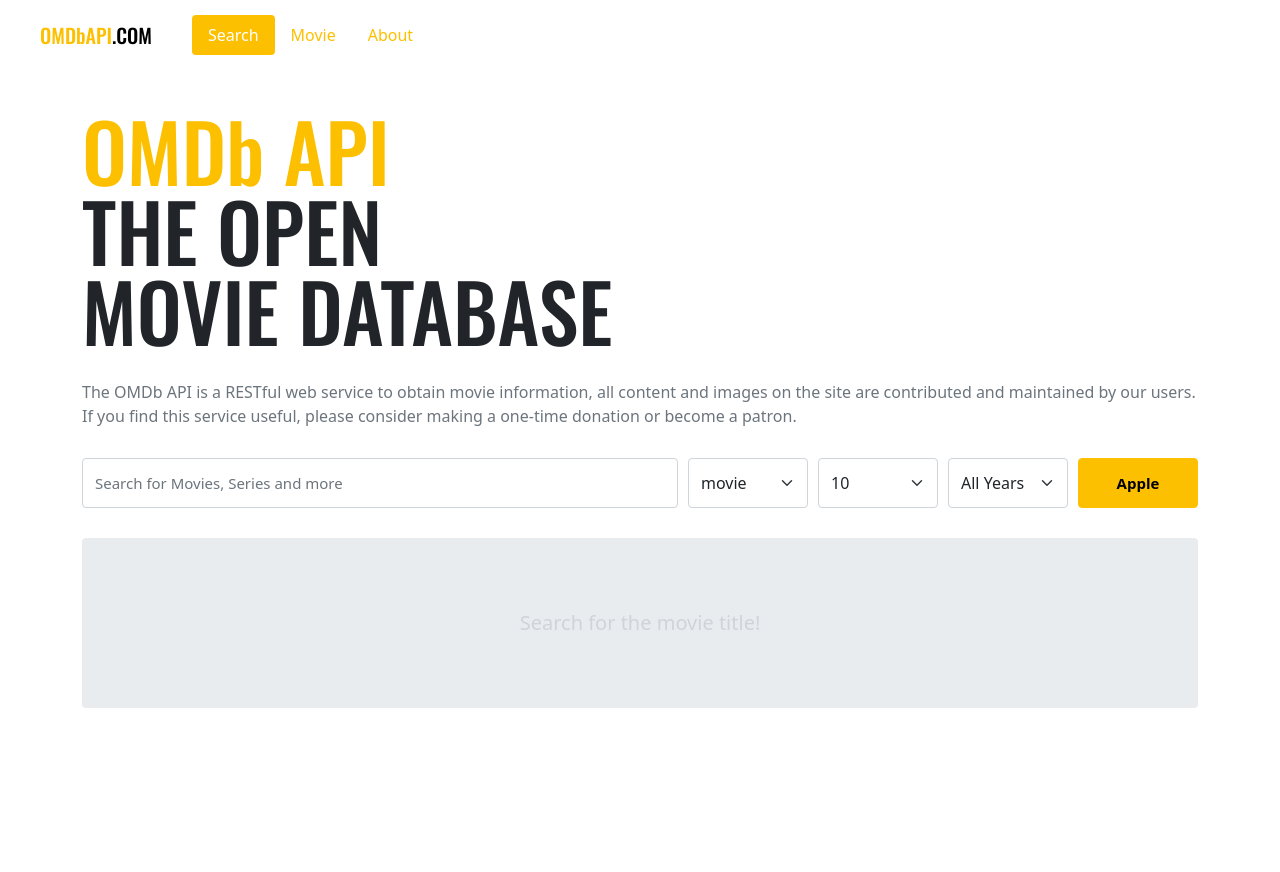
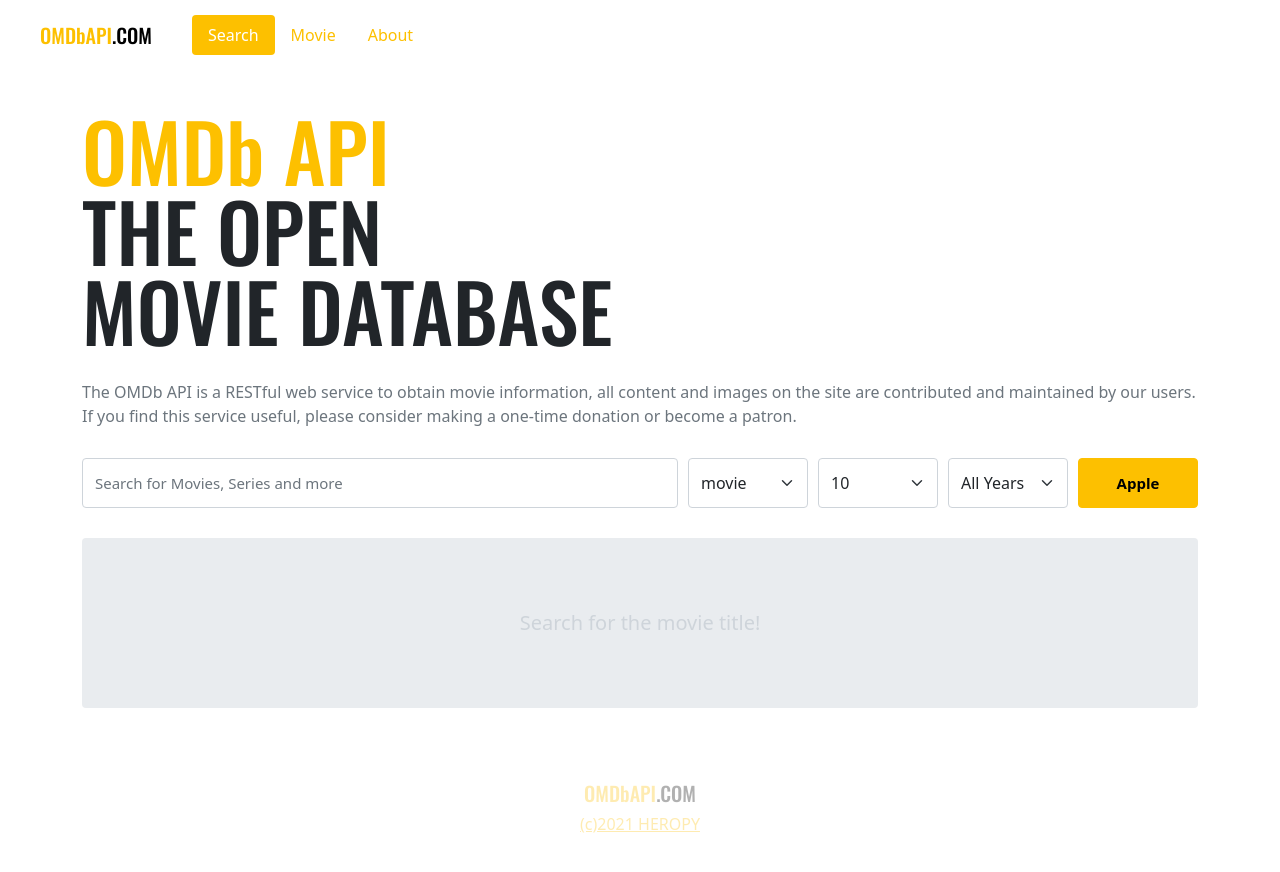
Before and after one commit to Nullgom/vue-movie-app, a Vue app: page / in a window 1280 px wide. Shown: the top 872 px of the page. Before the commit the page ends 800 px from the top, so only its background shows below. Built offline with nearby package versions, Linux system fonts and the light colour scheme.

Commit message:
22.Footer

```diff
--- a/src/App.vue
+++ b/src/App.vue
@@ -1,14 +1,17 @@
 <template>
   <Header />
   <RouterView />
+  <Footer />
 </template>
 
 <script>
 import Header from '~/components/Header'
+import Footer from '~/components/Footer'
 
 export default {
   components: {
-    Header
+    Header,
+    Footer
   }
 }
 </script>
--- /dev/null
+++ b/src/components/Footer.vue
@@ -0,0 +1,30 @@
+<template>
+  <footer>
+    <Logo />
+    <a
+      href="https://github.com/ParkYoungWoong"
+      target="_blank">(c){{ new Date().getFullYear() }} HEROPY</a>
+  </footer>
+</template>
+
+<script>
+import Logo from '~/components/Logo'
+
+export default {
+  components: {
+    Logo
+  }
+}
+</script>
+
+<style lang="scss" scoped>
+  footer {
+    padding: 70px 0;
+    text-align: center;
+    opacity: .3;
+    .logo {
+      display: block;
+      margin-bottom: 4px;
+    }
+  }
+</style>
```
